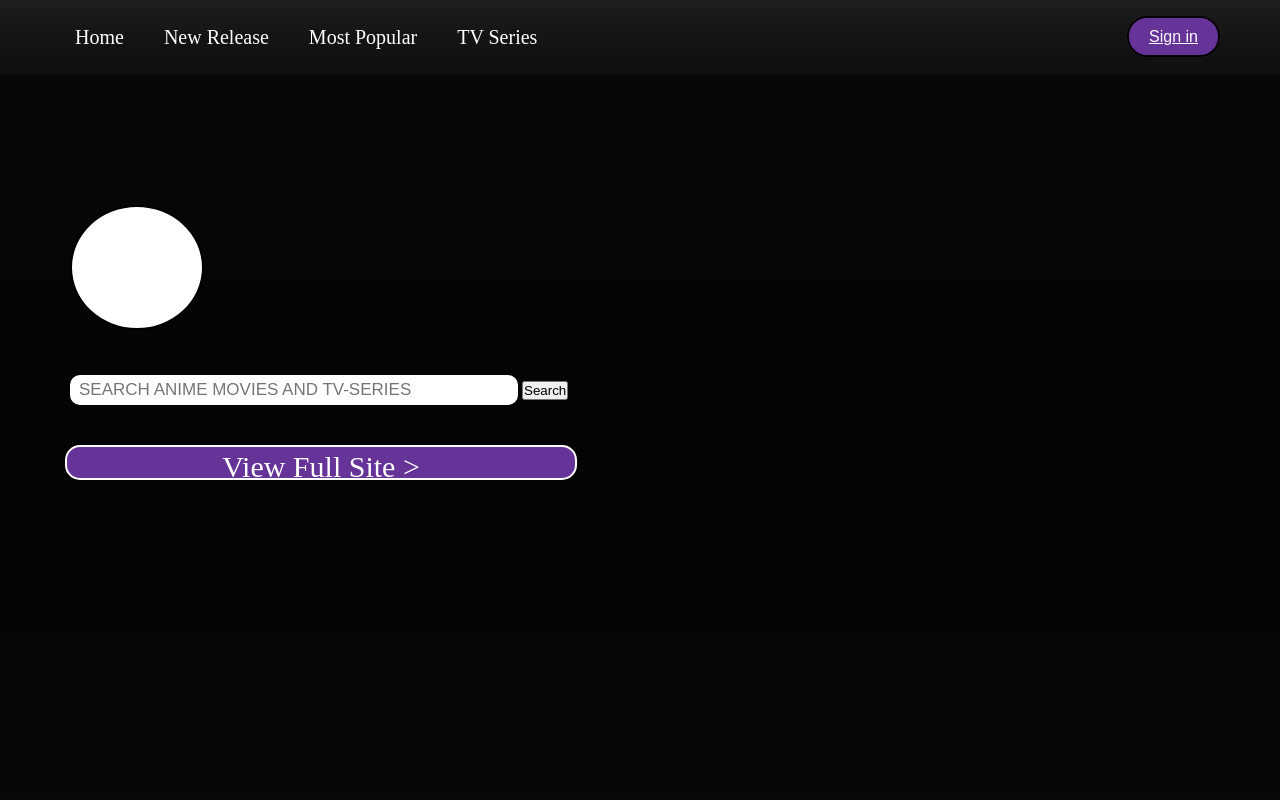
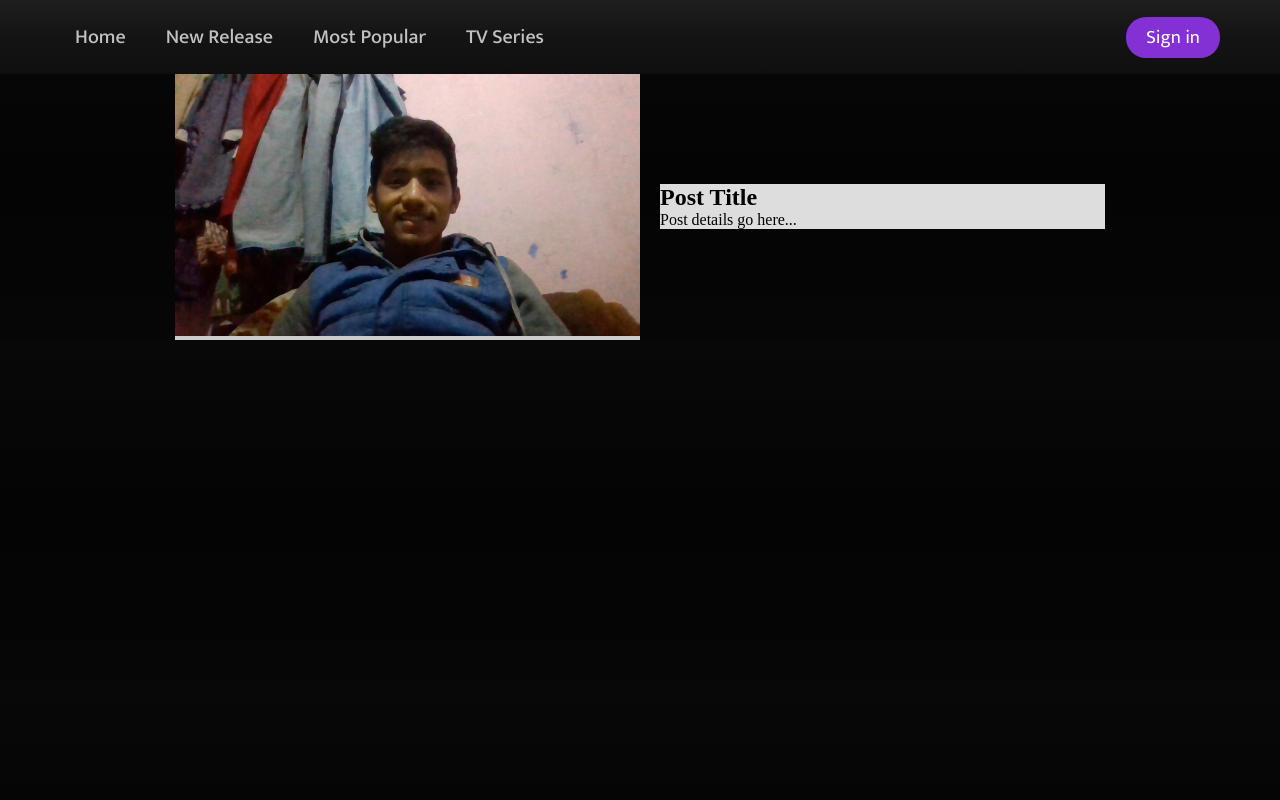
Before and after one commit to Sant7611/Project, a PHP site: page / in a window 1280 px wide. Run offline with PHP 8.4, Linux system fonts and the light colour scheme.

Commit message:
continue frontend

```diff
--- a/index.php
+++ b/index.php
@@ -1,3 +1,10 @@
+<?php
+session_start();
+if (isset($_SESSION['uname'])) {
+    $uname = $_SESSION['uname'];
+}
+?>
+
 <!DOCTYPE html>
 <html lang="en">
 
@@ -5,6 +12,13 @@
     <meta charset="UTF-8">
     <meta name="viewport" content="width=device-width, initial-scale=1.0">
     <title>Document</title>
+    <!-- Google font  -->
+    <link rel="preconnect" href="https://fonts.googleapis.com">
+    <link rel="preconnect" href="https://fonts.gstatic.com" crossorigin>
+    <link href="https://fonts.googleapis.com/css2?family=Inter:wght@100..900&family=Mukta:wght@200;300;400;500;600;700;800&family=Nunito:ital,wght@0,200..1000;1,200..1000&display=swap" rel="stylesheet">
+
+    <!-- custom css  -->
+
     <link rel="stylesheet" href="sty.css">
 </head>
 
@@ -16,19 +30,46 @@
             <li> <a href="#most_popular">Most Popular</a></li>
             <li><a href="#tv_series">TV Series</a></li>
         </ul>
+        <?php
+        if (empty($uname)) { ?>
             <div class="button">
-            <a href="signup.php" >Sign in</a>
+                <a href="signup.php">Sign in</a>
             </div>
+        <?php  } ?>
+
     </nav>
     <div class="box-main">
-        <div class="first"><img src="" alt=""> </div>
+        <div id="home">
+
+            <!-- <div class="first"><img src="" alt=""> </div>
             <div class="second">
                 <input type="text" name="search" id="search" placeholder="SEARCH ANIME MOVIES AND TV-SERIES">
                 <button class="search">Search </button>
             </div>
             <div class="third">View Full Site > </div>
-        <div class="naruto"><img src="" alt=""></div>
+            <div class="naruto"><img src="" alt=""></div>-->
+            <div class="container">
+                <div class="left-container">
+                    <img src="admin/images/65d704da399b1WIN_20200319_11_38_35_Pro.jpg" alt="Image">
                 </div>
+                <div class="right-container">
+                    <h2>Post Title</h2>
+                    <p>Post details go here...</p>
+                </div>
+            </div>
+
+        </div>
+        <div id="new_release">
+
+        </div>
+        <div id="most_popular">
+
+        </div>
+        <div id="tv_series">
+
+        </div>
+    </div>
+
 
 </body>
 
--- a/sty.css
+++ b/sty.css
@@ -10,17 +10,13 @@ body {
   max-height: 100vh;
 }
 
-.button {
-  padding-top: 25px;
-  /* width: 10%; */
-  /* background: black; */
-}
-
 /* navbar  */
 
 .navbar {
+  font-family: "mukta", sans-serif;
   display: flex;
-  padding: 3px 55px;
+  padding: 0px 55px;
+  align-items: center;
   justify-content: space-between;
   background-image: linear-gradient(to bottom, #1e1e1e, #141414, #0f0f0f);
 }
@@ -33,40 +29,35 @@ body {
 .nav_list li {
   /* to remove dot */
   list-style: none;
-  padding: 23px 20px;
+  padding: 20px 20px;
 }
 .nav_list li a {
   text-decoration: none;
   font-size: 20px;
+  font-weight: 500;
   /* to remove underline */
+  color: #c3c0c0;
+}
+.nav_list li a:hover {
   color: #fff;
 }
-.nav_list li a:hover {
-  color: rgb(183, 112, 20);
-}
 .button a {
-  font-size: 20px;
-  font-family: sans-serif;
+  font-weight: 400;
+  text-decoration: none;
+  font-family: "mukta", sans-serif;
   color: #ffffff;
-  font-size: 16px;
-  background-color: rebeccapurple;
-  border: 2px solid black;
+  font-size: 19px;
+  background-color: #8330d5;
   border-radius: 20px;
   margin: 5px;
-  padding: 10px 20px;
+  padding: 5px 20px;
   cursor: pointer;
 }
-.button button:hover {
-  background-color: #74579e; /* Change background color on hover */
+.button a:hover {
+  background-color: #632bb7; /* Change background color on hover */
 }
 .box-main {
-  margin: 0;
-  padding: 0;
-  /* background-color: black; */
-  width: 100%;
-  justify-content: center;
-  align-items: center;
-  height: 717px;
+  padding: 0 15px;
 }
 .first {
   position: absolute;
@@ -105,3 +96,44 @@ body {
   border-radius: 15px;
   font-size: 30px;
 }
+
+/* .container {
+  display: flex;
+}
+
+.left-container {
+  width: 100%;
+}
+
+.right-container {
+  width: 100%;
+} */
+
+.container {
+  display: flex;
+  align-items: center; /* Align items vertically */
+  /* height: 300px; */
+  padding: 0 160px;
+}
+
+.left-container {
+  background: #ccc;
+  flex: 0 0 50%; /* Don't grow or shrink, and basis auto maintain original size */
+  margin-right: 20px; /* Adjust spacing between left and right containers */
+}
+
+.left-container img {
+  object-fit: cover;
+  object-position: 50% 0;
+  height: 100%;
+  max-width: 100%; /* Ensure image doesn't exceed container width */
+}
+
+.right-container {
+  flex: 1; /* Grow to fill available space */
+  background: #ddd;
+}
+
+.right-container h2 {
+  margin-top: 0; /* Remove default margin */
+}
```
Also changed, not shown: admin/class/post.class.php (line endings or trailing spaces). Lines whose indentation alone changed are shown as unchanged.
